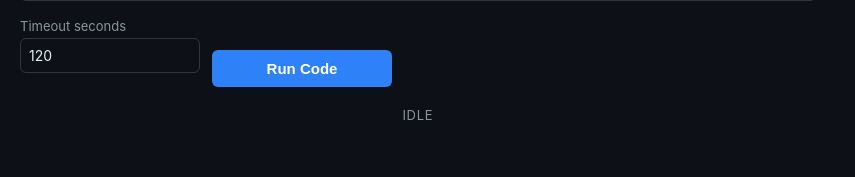
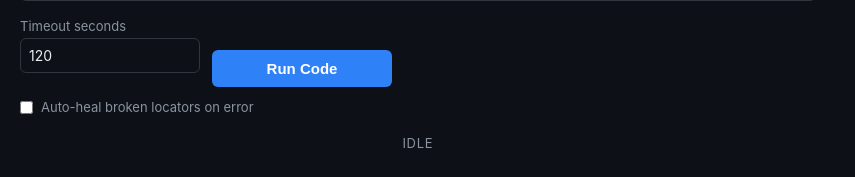
Before and after one commit to leofurio/AgentAITestAutonomous, a FastAPI app: page /runner in a window 1280 px wide. Shown: the part 685-862 px from the top of the page, without its empty margins (0-855 px from the left). Before the commit the page ends 805 px from the top, so only its background shows below. Run offline with FastAPI, Linux system fonts and the light colour scheme.

Commit message:
Add auto-heal toggle to the manual runner
A new "Auto-heal broken locators on error" checkbox on /runner: when a
script opened from a recording (via a completed test's "run code" link)
errors on a broken/renamed locator, the runner calls a new
POST /api/playwright/heal {run_id} endpoint that runs the same in-process
LocalizedReplayer — re-pointing the failing step against the live site and
re-recording a corrected, deterministic script the user can load back into
the editor.

- Fires only on an *error*, never on an assertion *fail* (the runner reads
  the run's report.json verdict first), and only for scripts backed by a
  recording — hand-pasted code has no recorded step intent to repair.
- Endpoint gated like the code runner (code_runner_enabled, local-only
  unless code_runner_allow_remote); reuses the manager's agent client.
- Tests: endpoint validation (disabled/unknown/traversal) plus an e2e that
  drives the endpoint over ASGI against the fixture site (109 passing,
  ruff clean). README updated.

Co-Authored-By: Claude Opus 4.8 <noreply@anthropic.com>
Claude-Session: https://claude.ai/code/session_01TNn8oiomCv6tScodMNDjmW

```diff
--- a/src/aiwebtest/static/runner.html
+++ b/src/aiwebtest/static/runner.html
@@ -27,7 +27,12 @@
           </label>
           <button id="execute">Run Code</button>
         </div>
+        <label class="runner-toggle" title="On an error (a broken/renamed locator), re-point the failing step against the live site with the AI and re-record. Needs a script opened via a completed test's 'run code' link.">
+          <input id="autoheal" type="checkbox">
+          Auto-heal broken locators on error
+        </label>
         <div id="runner-status" class="status idle">idle</div>
+        <div id="heal-status" class="heal-status"></div>
         <div id="report-link"></div>
       </div>
 
--- a/src/aiwebtest/static/runner.js
+++ b/src/aiwebtest/static/runner.js
@@ -3,7 +3,9 @@
 const codeEl = document.getElementById("code");
 const timeoutEl = document.getElementById("timeout");
 const executeBtn = document.getElementById("execute");
+const autohealEl = document.getElementById("autoheal");
 const statusEl = document.getElementById("runner-status");
+const healStatusEl = document.getElementById("heal-status");
 const reportLinkEl = document.getElementById("report-link");
 const stdoutEl = document.getElementById("stdout");
 const stderrEl = document.getElementById("stderr");
@@ -11,6 +13,33 @@ const stderrEl = document.getElementById("stderr");
 function setStatus(state) {
   statusEl.textContent = state;
   statusEl.className = "status " + state;
+}
+
+function setHeal(text) {
+  healStatusEl.textContent = text || "";
+}
+
+// The run id of the recording behind the currently loaded script, if the runner was
+// opened via a completed test's "run code" link (/runner?script=/api/runs/<id>/...).
+// Healing needs the recorded step intent, so it is only offered when this is known.
+function sourceRunId() {
+  const script = new URLSearchParams(location.search).get("script");
+  const match = script && script.match(/\/api\/runs\/([A-Za-z0-9_-]+)\/playwright_test\.py/);
+  return match ? match[1] : null;
+}
+
+async function runVerdict(workDir) {
+  // The replay writes report.json into its work dir; read back the verdict so auto-heal
+  // fires on a broken locator (error) but never on a real regression (assertion fail).
+  if (!workDir) return null;
+  const runId = workDir.split(/[\\/]/).filter(Boolean).pop();
+  try {
+    const resp = await fetch(`/api/runs/${encodeURIComponent(runId)}/report.json`);
+    if (!resp.ok) return null;
+    return (await resp.json()).verdict || null;
+  } catch (error) {
+    return null;
+  }
 }
 
 async function loadScriptFromQuery() {
@@ -59,6 +88,7 @@ async function executeCode() {
   stdoutEl.textContent = "";
   stderrEl.textContent = "";
   reportLinkEl.innerHTML = "";
+  setHeal("");
   setStatus("running");
 
   try {
@@ -74,8 +104,12 @@ async function executeCode() {
     if (!resp.ok) throw new Error(data.detail || "HTTP " + resp.status);
     stdoutEl.textContent = data.stdout || "";
     stderrEl.textContent = data.stderr || "";
-    setStatus(data.timed_out ? "error" : data.exit_code === 0 ? "done" : "error");
+    const ok = !data.timed_out && data.exit_code === 0;
+    setStatus(ok ? "done" : "error");
     await showReportLink(data.work_dir);
+    if (!ok && autohealEl.checked) {
+      await maybeHeal(data.work_dir);
+    }
   } catch (error) {
     stderrEl.textContent = error.message;
     setStatus("error");
@@ -84,5 +118,82 @@ async function executeCode() {
   }
 }
 
+async function maybeHeal(workDir) {
+  const runId = sourceRunId();
+  if (!runId) {
+    setHeal("Auto-heal skipped: open the script via a completed test's “run code” "
+      + "link so the recording is known.");
+    return;
+  }
+  const verdict = await runVerdict(workDir);
+  if (verdict === "fail") {
+    setHeal("Not healed: an assertion failed — a real regression, not a broken locator.");
+    return;
+  }
+  await healRecording(runId);
+}
+
+async function healRecording(runId) {
+  setStatus("healing");
+  setHeal("Auto-healing: re-pointing the broken step against the live site…");
+  try {
+    const resp = await fetch("/api/playwright/heal", {
+      method: "POST",
+      headers: { "Content-Type": "application/json" },
+      body: JSON.stringify({
+        run_id: runId,
+        timeout_seconds: Number(timeoutEl.value || 120),
+      }),
+    });
+    const data = await resp.json();
+    if (!resp.ok) throw new Error(data.detail || "HTTP " + resp.status);
+    if (data.verdict === "pass") {
+      setStatus("done");
+      setHeal(data.repaired
+        ? "Healed ✓ re-pointed broken locator(s). Load the corrected script below."
+        : "Replayed clean ✓ no locator repair was needed.");
+      showHealResult(data);
+    } else if (data.verdict === "fail") {
+      setStatus("error");
+      setHeal("Not a broken locator: assertions failed (real regression). Verdict unchanged.");
+      showHealResult(data);
+    } else {
+      setStatus("error");
+      setHeal("Could not auto-heal: " + (data.summary || "the site may have changed structurally."));
+    }
+  } catch (error) {
+    setStatus("error");
+    setHeal("Heal failed: " + error.message);
+  }
+}
+
+function showHealResult(data) {
+  reportLinkEl.innerHTML = "";
+  if (data.script_url) {
+    const load = document.createElement("button");
+    load.textContent = "Load healed script";
+    load.addEventListener("click", async () => {
+      try {
+        const resp = await fetch(data.script_url);
+        if (!resp.ok) throw new Error("HTTP " + resp.status);
+        codeEl.value = await resp.text();
+        // Point future runs/heals at the corrected recording.
+        history.replaceState(null, "", `/runner?script=${encodeURIComponent(data.script_url)}`);
+        setHeal("Loaded the healed script. Run it to confirm it now passes deterministically.");
+      } catch (error) {
+        setHeal("Could not load healed script: " + error.message);
+      }
+    });
+    reportLinkEl.appendChild(load);
+  }
+  if (data.report_url) {
+    const link = document.createElement("a");
+    link.href = data.report_url;
+    link.target = "_blank";
+    link.textContent = "Open heal report";
+    reportLinkEl.appendChild(link);
+  }
+}
+
 executeBtn.addEventListener("click", executeCode);
 loadScriptFromQuery();
--- a/src/aiwebtest/static/styles.css
+++ b/src/aiwebtest/static/styles.css
@@ -28,6 +28,13 @@ button:disabled { opacity: 0.5; cursor: not-allowed; }
 .status.normalizing { color: var(--accent); }
 .status.done { color: var(--pass); }
 .status.error { color: var(--fail); }
+.status.healing { color: #8957e5; }
+.runner-toggle { display: flex; align-items: center; gap: 8px; margin-top: 12px;
+  font-size: 13px; color: var(--muted); cursor: pointer; }
+.runner-toggle input { width: auto; margin: 0; cursor: pointer; }
+.heal-status { margin-top: 8px; font-size: 13px; color: #8957e5; text-align: center;
+  min-height: 0; }
+.heal-status:empty { margin-top: 0; }
 .timeline-wrap { padding: 24px; overflow-y: auto; }
 .timeline { display: flex; flex-direction: column; gap: 10px; max-width: 820px; }
 .card { background: var(--panel); border: 1px solid var(--border); border-radius: 8px;
--- a/src/aiwebtest/web/routes.py
+++ b/src/aiwebtest/web/routes.py
@@ -53,6 +53,22 @@ class CodeRunResponse(BaseModel):
     stderr: str
     timed_out: bool
     work_dir: str
+
+
+class HealRequest(BaseModel):
+    # The completed run whose recording (report.json) should be healed in-process.
+    run_id: str
+    timeout_seconds: int = 120
+
+
+class HealResponse(BaseModel):
+    verdict: str  # "pass" | "fail" | "error"
+    repaired: bool  # True when the AI re-pointed at least one broken locator
+    summary: str
+    heal_run_id: str
+    # The re-recorded, deterministic script + report of the heal run (present on success).
+    script_url: str | None = None
+    report_url: str | None = None
 
 
 @router.post("/runs", response_model=RunResponse)
@@ -215,3 +231,69 @@ async def execute_playwright_code(req: CodeRunRequest, request: Request) -> Code
         timed_out=timed_out,
         work_dir=str(work_dir),
     )
+
+
+@router.post("/playwright/heal", response_model=HealResponse)
+async def heal_playwright_recording(req: HealRequest, request: Request) -> HealResponse:
+    # Localized self-healing for the runner: re-run a *recording* in-process and let the
+    # agent re-point the step whose locator broke. Same host/enable gate as the code
+    # runner (this launches a browser and may call the model), keyed by a run id — arbitrary
+    # pasted code has no recorded step intent to repair, so it must come from a real run.
+    settings = request.app.state.settings
+    if not settings.code_runner_enabled:
+        raise HTTPException(status_code=403, detail="code runner is disabled")
+    client_host = request.client.host if request.client else None
+    if not settings.code_runner_allow_remote and client_host not in _LOCAL_HOSTS:
+        raise HTTPException(
+            status_code=403,
+            detail="code runner only accepts local requests "
+            "(set code_runner_allow_remote to override)",
+        )
+    if not _RUN_ID_RE.fullmatch(req.run_id):
+        raise HTTPException(status_code=404, detail="recording not found")
+
+    manager = request.app.state.manager
+    base = manager.settings.output_dir.resolve()
+    report_path = (base / req.run_id / "report.json").resolve()
+    if not report_path.is_relative_to(base) or not report_path.exists():
+        raise HTTPException(status_code=404, detail="recording not found")
+
+    from ..agent.providers import ensure_agent_client
+    from ..agent.schemas import TestReport
+    from ..replay.executor import LocalizedReplayer
+    from ..replay.repair import RepairAgent
+
+    try:
+        report = TestReport.model_validate_json(report_path.read_text(encoding="utf-8"))
+    except Exception:  # noqa: BLE001 - a malformed recording is a client-visible 422
+        raise HTTPException(status_code=422, detail="recording is not readable") from None
+
+    heal_run_id = f"heal_{uuid.uuid4().hex[:12]}"
+    client = ensure_agent_client(manager.client_factory(), settings)
+    replayer = LocalizedReplayer(
+        report=report,
+        browser=settings.browser,
+        output_dir=settings.output_dir / heal_run_id,
+        run_id=heal_run_id,
+        repair=RepairAgent(client, settings).repair,
+        include_screenshots=settings.agent.include_screenshots,
+    )
+    timeout = max(1, min(req.timeout_seconds, 600))
+    try:
+        outcome = await asyncio.wait_for(replayer.run(), timeout=timeout)
+    except TimeoutError:
+        raise HTTPException(
+            status_code=504, detail=f"heal timed out after {timeout}s"
+        ) from None
+
+    heal_dir = settings.output_dir / heal_run_id
+    return HealResponse(
+        verdict=outcome.verdict,
+        repaired=outcome.repaired,
+        summary=outcome.summary,
+        heal_run_id=heal_run_id,
+        script_url=(f"/api/runs/{heal_run_id}/playwright_test.py"
+                    if (heal_dir / "playwright_test.py").exists() else None),
+        report_url=(f"/api/runs/{heal_run_id}/report.html"
+                    if (heal_dir / "report.html").exists() else None),
+    )
```
Also changed, not shown: tests/e2e/test_localized_repair.py (+25 -0 lines), tests/unit/test_web.py (+20 -0 lines), README.md.
